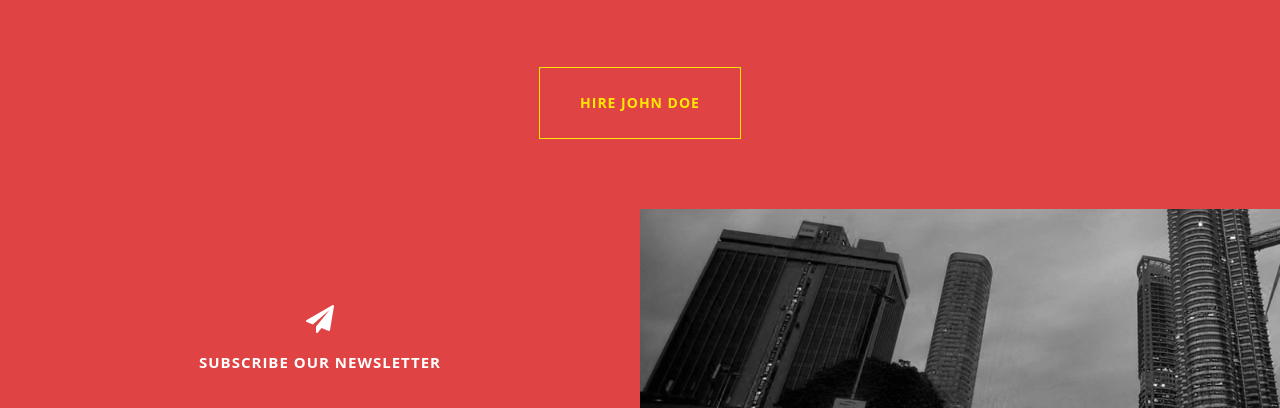
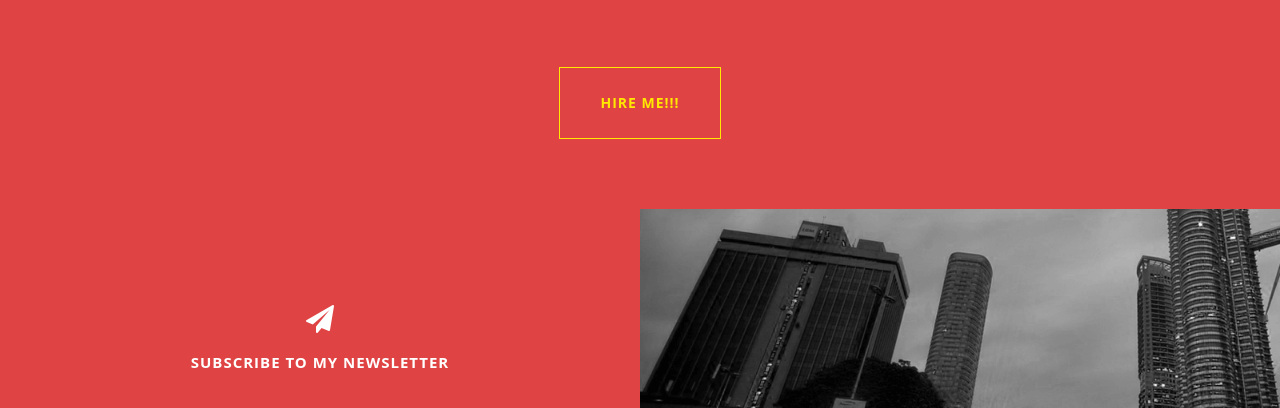
Before and after one commit to Yuki1602/mywebsite, a plain HTML site: page index.html in a window 1280 px wide. Shown: the part 3004-3412 px from the top of the page. Drawn offline with nearby package versions, Linux system fonts and the light colour scheme; some packages are replaced by stand-ins of ours.

Commit message:
Update index.html

```diff
--- a/index.html
+++ b/index.html
@@ -255,7 +255,7 @@
           <div class="container">
             <div class="row">
               <div class="col-md-12">
-                <a href="index.html#contact" class="outline-btn">hire john doe</a>
+                <a href="index.html#contact" class="outline-btn">hire me!!!</a>
               </div>
             </div>
           </div>
@@ -287,7 +287,7 @@
 		<div class="container-fluid">
 				<div class="row color-bg">
 				    <div class="col-md-6 nopadding subscribe text-center">
-					 <h1><i class="fa fa-paper-plane"></i><span>Subscribe our Newsletter</span></h1><!-- Heading -->
+					 <h1><i class="fa fa-paper-plane"></i><span>Subscribe to My Newsletter</span></h1><!-- Heading -->
                      <form action="index.html#" method="POST" data-netlify="true">
                        <input type="text" name="email"  placeholder="" required><!-- E-Mail -->
                        <input type="submit"  value="Send"><!-- Submit Button -->
```
